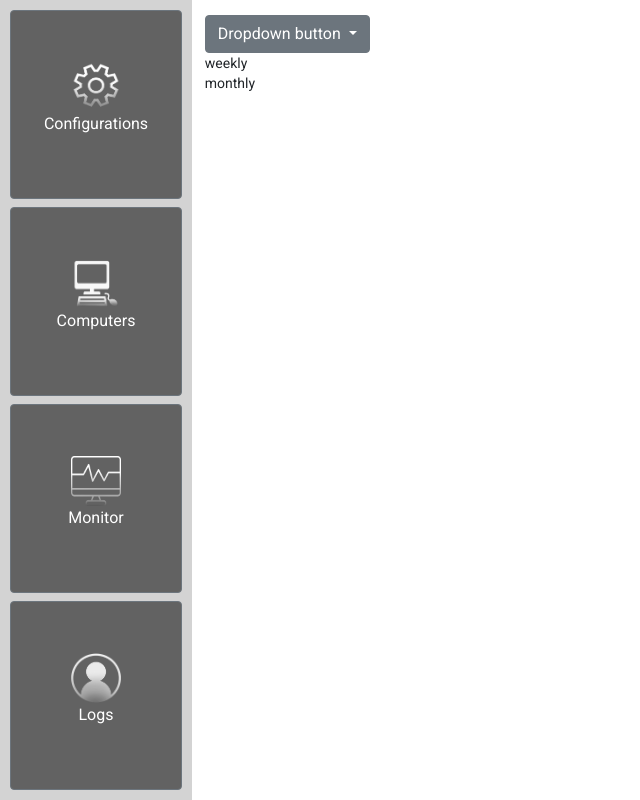
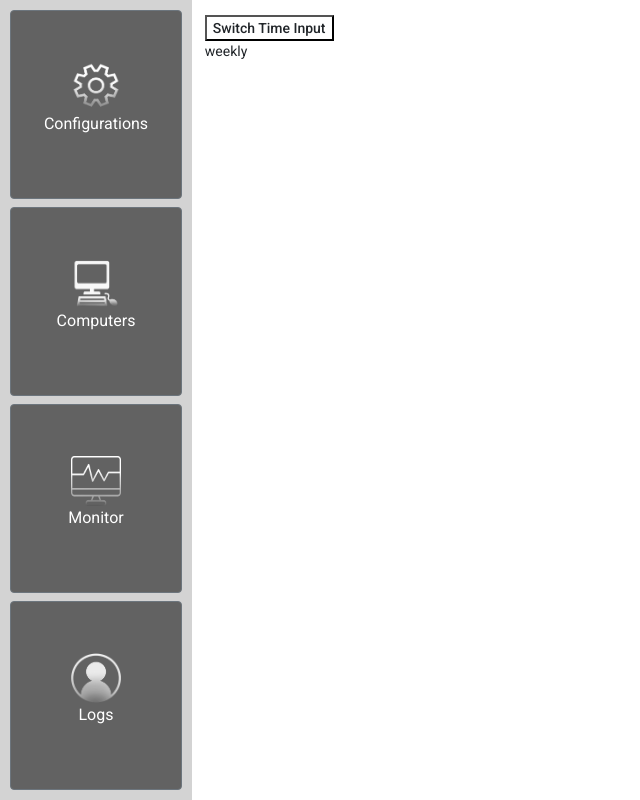
Before and after one commit to Martinius1/Pablle, an Angular app: page /configurations/configschedule in a window 1280 px wide. Shown: the whole page, without its empty margins (0-640 px from the left). Built offline with nearby package versions, Linux system fonts and the light colour scheme.

Commit message:
Typescript - přepínání mezi Weekly a Monthly

```diff
--- a/src/app/app.module.ts
+++ b/src/app/app.module.ts
@@ -15,6 +15,7 @@ import { LoginComponent } from './pages/login/login.component';
 import { ConfigScheduleComponent } from './pages/dashboard/config-schedule/config-schedule.component';
 import { MsgLogsComponent } from './pages/logs/msg-logs/msg-logs.component';
 import { AlertLogComponent } from './pages/logs/alert-log/alert-log.component';
+import {MatButtonModule} from "@angular/material/button";
 
 @NgModule({
   declarations: [
@@ -34,7 +35,8 @@ import { AlertLogComponent } from './pages/logs/alert-log/alert-log.component';
   imports: [
     BrowserModule,
     AppRoutingModule,
-    BrowserAnimationsModule
+    BrowserAnimationsModule,
+    MatButtonModule
   ],
   providers: [],
   bootstrap: [AppComponent]
--- a/src/app/pages/dashboard/config-schedule/config-schedule.component.html
+++ b/src/app/pages/dashboard/config-schedule/config-schedule.component.html
@@ -1,19 +1,7 @@
 <app-side-bar></app-side-bar>
-
-<div>
-  <div class="dropdown">
-    <button class="btn btn-secondary dropdown-toggle" type="button" id="dropdownMenuButton1" data-bs-toggle="dropdown" aria-expanded="false">
-      Dropdown button
-    </button>
-    <ul class="dropdown-menu" aria-labelledby="dropdownMenuButton1">
-      <li><a class="dropdown-item" href="#">Action</a></li>
-      <li><a class="dropdown-item" href="#">Another action</a></li>
-      <li><a class="dropdown-item" href="#">Something else here</a></li>
-    </ul>
-  </div>
-</div>
+<button class="mat-button" (click)=toogleTag() >Switch Time Input</button>
 
 
+<div *ngIf="showMe!=false">weekly</div>
 
-<div id="weekly">weekly</div>
-<div id="monthly">monthly</div>
+<div *ngIf="showMe==false">monthly</div>
--- a/src/app/pages/dashboard/config-schedule/config-schedule.component.ts
+++ b/src/app/pages/dashboard/config-schedule/config-schedule.component.ts
@@ -6,10 +6,14 @@ import { Component, OnInit } from '@angular/core';
   styleUrls: ['./config-schedule.component.scss']
 })
 export class ConfigScheduleComponent implements OnInit {
-
+  showMe:boolean = true
   constructor() { }
 
   ngOnInit(): void {
   }
+  toogleTag()
+  {
+    this.showMe=!this.showMe;
+  }
 
 }
```
